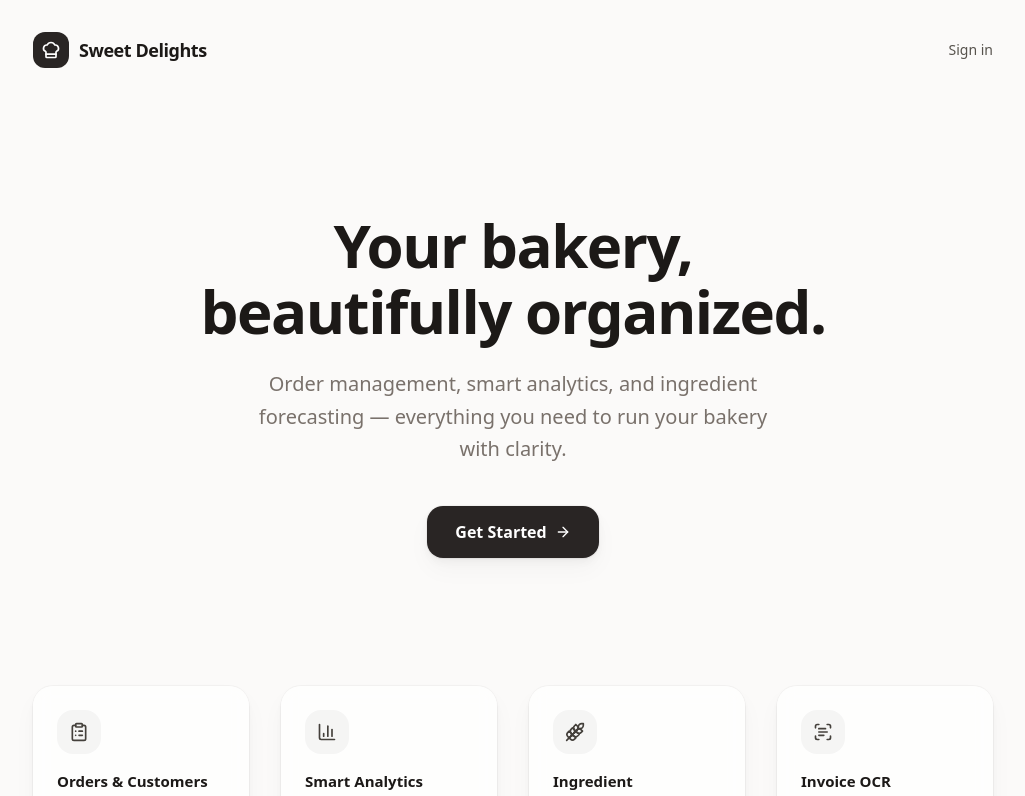
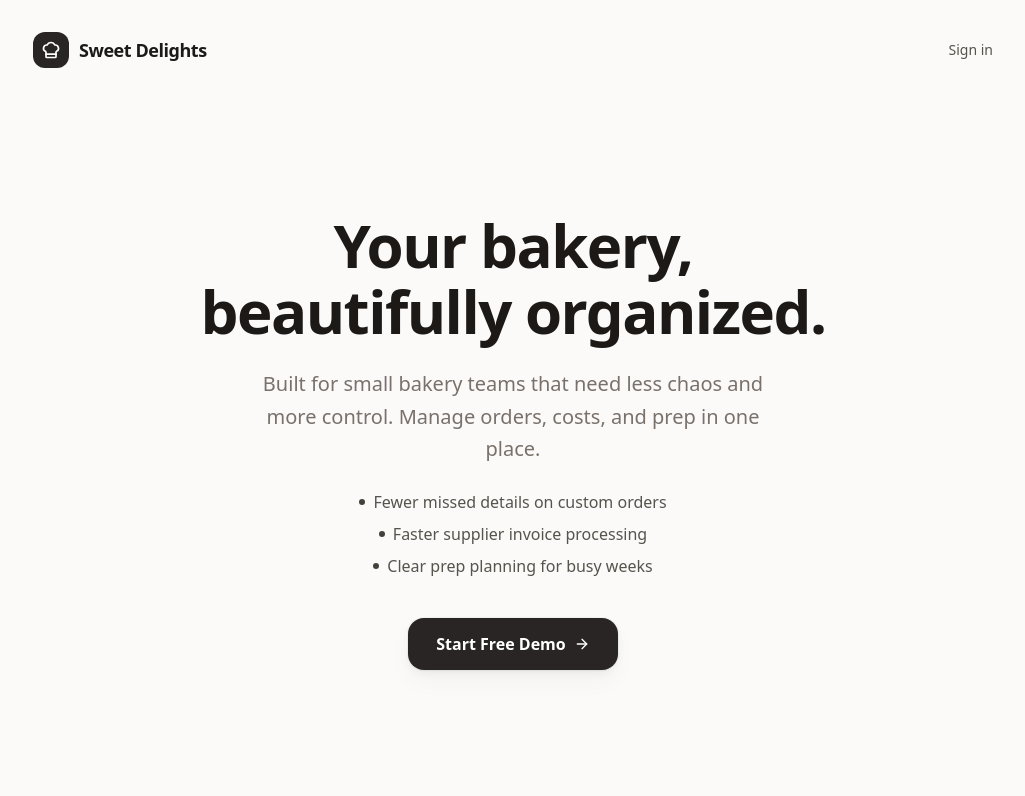
Before and after one commit to cooperglewis-art/Bakery-System, a Next.js app: page / in a window 1280 px wide. Shown: the top 796 px of the page, without its empty margins (127-1152 px from the left). Built offline with nearby package versions, Linux system fonts and the light colour scheme; no server answers.

Commit message:
Polish demo UX and replace remaining img tags

```diff
--- a/src/app/(dashboard)/dashboard/invoices/new/page.tsx
+++ b/src/app/(dashboard)/dashboard/invoices/new/page.tsx
@@ -2,6 +2,7 @@
 
 import { useState, useCallback, useRef } from "react";
 import { useRouter } from "next/navigation";
+import Image from "next/image";
 import { Card, CardContent, CardHeader, CardTitle } from "@/components/ui/card";
 import { Button } from "@/components/ui/button";
 import {
@@ -316,9 +317,12 @@ export default function NewInvoicePage() {
                   {queued.file.type === "application/pdf" ? (
                     <FileText className="h-10 w-10 text-red-500 shrink-0" />
                   ) : queued.preview ? (
-                    <img
+                    <Image
                       src={queued.preview}
-                      alt=""
+                      alt={`Preview of ${queued.file.name}`}
+                      width={40}
+                      height={40}
+                      unoptimized
                       className="h-10 w-10 rounded object-cover shrink-0"
                     />
                   ) : (
--- a/src/app/page.tsx
+++ b/src/app/page.tsx
@@ -35,6 +35,12 @@ const features = [
     description:
       "Snap a photo of supplier invoices and let AI extract the data for you.",
   },
+];
+
+const outcomes = [
+  "Fewer missed details on custom orders",
+  "Faster supplier invoice processing",
+  "Clear prep planning for busy weeks",
 ];
 
 export default async function Home() {
@@ -86,15 +92,23 @@ export default async function Home() {
           beautifully organized.
         </h1>
         <p className="mx-auto mt-6 max-w-lg text-lg leading-relaxed text-stone-500 sm:text-xl">
-          Order management, smart analytics, and ingredient forecasting —
-          everything you need to run your bakery with clarity.
+          Built for small bakery teams that need less chaos and more control.
+          Manage orders, costs, and prep in one place.
         </p>
+        <ul className="mx-auto mt-6 max-w-xl space-y-2 text-sm text-stone-600 sm:text-base">
+          {outcomes.map((outcome) => (
+            <li key={outcome} className="flex items-center justify-center gap-2">
+              <span className="inline-block h-1.5 w-1.5 rounded-full bg-stone-700" />
+              <span>{outcome}</span>
+            </li>
+          ))}
+        </ul>
         <div className="mt-10">
           <Link
             href="/login"
             className="inline-flex items-center gap-2 rounded-xl bg-stone-800 px-7 py-3.5 text-base font-semibold text-white shadow-apple transition-colors hover:bg-stone-900"
           >
-            Get Started
+            Start Free Demo
             <ArrowRight className="h-4 w-4" />
           </Link>
         </div>
--- a/src/components/invoices/invoice-verify-client.tsx
+++ b/src/components/invoices/invoice-verify-client.tsx
@@ -2,6 +2,7 @@
 
 import { useState, useEffect, useCallback } from "react";
 import { useRouter } from "next/navigation";
+import Image from "next/image";
 import { createClient } from "@/lib/supabase/client";
 import { Card, CardContent, CardHeader, CardTitle } from "@/components/ui/card";
 import { Button } from "@/components/ui/button";
@@ -436,9 +437,12 @@ export function InvoiceVerifyClient({
                     </div>
                   </object>
                 ) : (
-                  <img
+                  <Image
                     src={signedImageUrl}
                     alt={`Invoice from ${invoice.supplier_name}`}
+                    width={1200}
+                    height={1600}
+                    unoptimized
                     className="w-full h-auto object-contain max-h-[700px]"
                   />
                 )}
```
